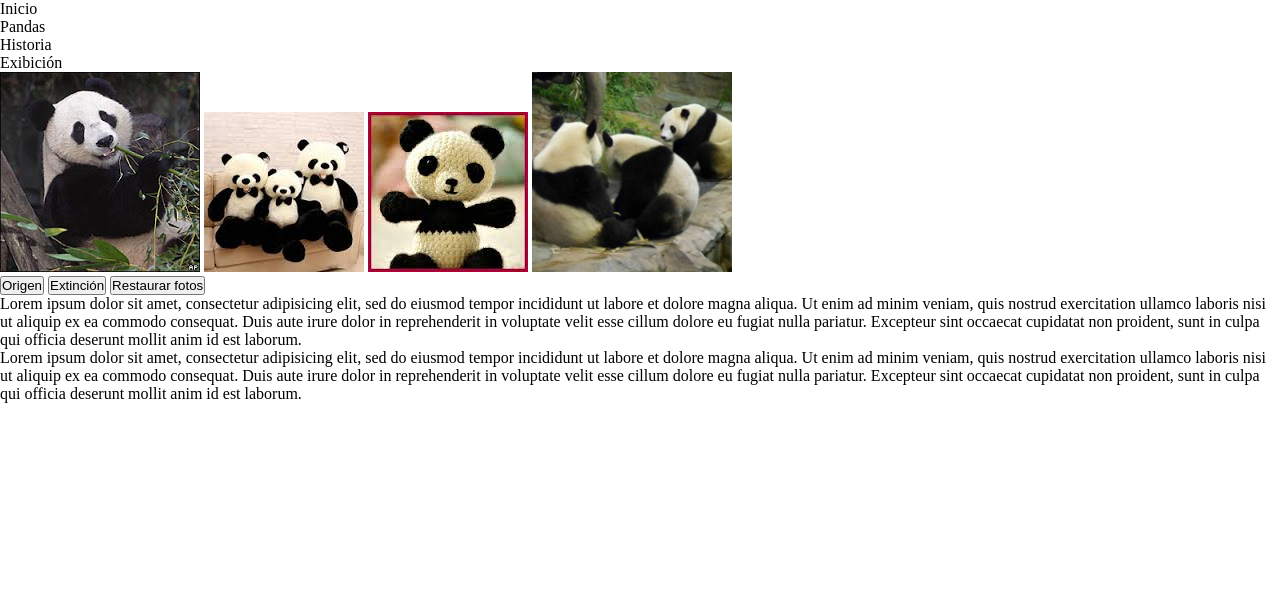
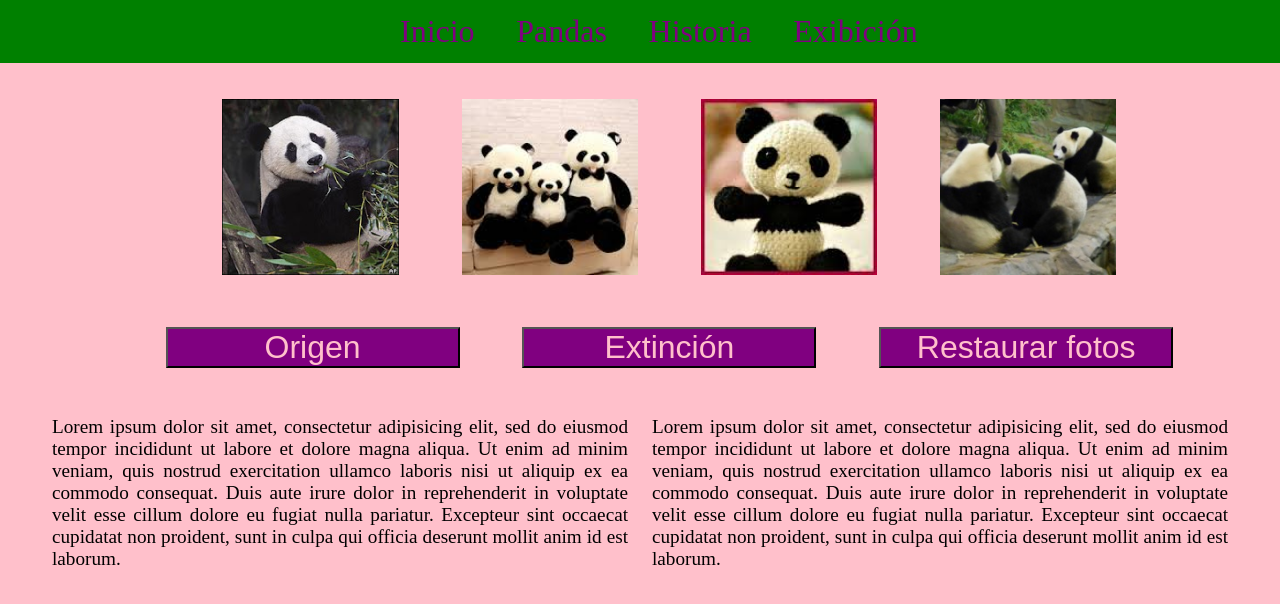
Before and after one commit to AnaSalazar/SassBEM, a plain HTML site: page index.html in a window 1280 px wide. Drawn offline with Linux system fonts and the light colour scheme.

Commit message:
Agregados los estilos básicos

```diff
--- a/index.html
+++ b/index.html
@@ -7,29 +7,37 @@
     <link rel="stylesheet" href="assets/css/style.css">
   </head>
   <body>
-    <nav>
+    <nav class="row nav">
       <ul>
-        <li>Inicio</li>
-        <li>Pandas</li>
-        <li>Historia</li>
-        <li>Exibición</li>
+        <li class="nav__items">Inicio</li>
+        <li class="nav__items">Pandas</li>
+        <li class="nav__items">Historia</li>
+        <li class="nav__items">Exibición</li>
       </ul>
     </nav>
-    <section>
-      <div class="">
+    <section class="container">
+      <div class="row">
+        <div class="col-12 pandas">
           <img src="assets/images/panda-bambu.jpg" alt="pandaBambu">
           <img src="assets/images/panda-peluche.jpg" alt="pandaPeluche">
           <img src="assets/images/panda-Tejido.jpg" alt="pandaTejido">
           <img src="assets/images/pandas.jpg" alt="pandas">
         </div>
-      <div class="">
-        <button type="button" name="button">Origen</button>
-        <button type="button" name="button">Extinción</button>
-        <button type="button" name="button">Restaurar fotos</button>
       </div>
-      <div class="">
+      <div class="row">
+        <div class="col-12 buttons">
+          <button class="buttons__button" type="button" name="button">Origen</button>
+          <button class="buttons__button" type="button" name="button">Extinción</button>
+          <button class="buttons__button" type="button" name="button">Restaurar fotos</button>
+        </div>
+      </div>
+      <div class="row">
+        <div class="col-6 text">
           <p>Lorem ipsum dolor sit amet, consectetur adipisicing elit, sed do eiusmod tempor incididunt ut labore et dolore magna aliqua. Ut enim ad minim veniam, quis nostrud exercitation ullamco laboris nisi ut aliquip ex ea commodo consequat. Duis aute irure dolor in reprehenderit in voluptate velit esse cillum dolore eu fugiat nulla pariatur. Excepteur sint occaecat cupidatat non proident, sunt in culpa qui officia deserunt mollit anim id est laborum.</p>
+        </div>
+        <div class="col-6 text">
           <p>Lorem ipsum dolor sit amet, consectetur adipisicing elit, sed do eiusmod tempor incididunt ut labore et dolore magna aliqua. Ut enim ad minim veniam, quis nostrud exercitation ullamco laboris nisi ut aliquip ex ea commodo consequat. Duis aute irure dolor in reprehenderit in voluptate velit esse cillum dolore eu fugiat nulla pariatur. Excepteur sint occaecat cupidatat non proident, sunt in culpa qui officia deserunt mollit anim id est laborum.</p>
+        </div>
       </div>
     </section>
   </body>
--- a/src/scss/style.scss
+++ b/src/scss/style.scss
@@ -1,7 +1,28 @@
+$color-green: green;
+$color-purple: purple;
+$color-pink: pink;
+$size-text: 2em;
+$size-text-small: 1.2em;
+$align-center: center;
+
+@function anchoColumnas($columns) {
+  @return percentage(($columns/12));
+}
+
+@for $numColumna from 1 through 12 {
+  .col-#{$numColumna}{
+    width: anchoColumnas($numColumna);
+  }
+}
+
 * {
   box-sizing: border-box;
   margin: 0;
   padding: 0;
+}
+
+body {
+  background-color: $color-pink;
 }
 
 .container {
@@ -27,12 +48,49 @@
   float: left;
 }
 
-@function anchoColumnas($columns) {
-  @return percentage(($columns/12));
+.nav {
+  background-color: $color-green;
+  color: $color-purple;
+  padding: 1%;
+  text-align: $align-center;
+  &__items{
+    list-style: none;
+    display: inline;
+    margin-left: 3%;
+    font-size: $size-text;
+    &:hover {
+      cursor: pointer;
+      color: $color-pink;
+    }
+  }
 }
 
-@for $numColumna from 1 through 12 {
-  .col-#{$numColumna}{
-    width: anchoColumnas($numColumna);
+.pandas {
+  text-align: $align-center;
+  margin-top: 2%;
+  img {
+    width: 15%;
+    margin-left: 5%;
   }
 }
+
+.buttons {
+  text-align: $align-center;
+  margin-top: 2%;
+  &__button {
+    font-size: $size-text;
+    margin-left: 5%;
+    width: 25%;
+    background-color: $color-purple;
+    color: $color-pink;
+    &:hover {
+      cursor: pointer;
+    }
+  }
+}
+
+.text {
+  text-align: justify;
+  margin-top: 2%;
+  font-size: $size-text-small;
+}
```
Also changed, not shown: assets/css/style.css, 1 other file. Lines whose indentation alone changed are shown as unchanged.
